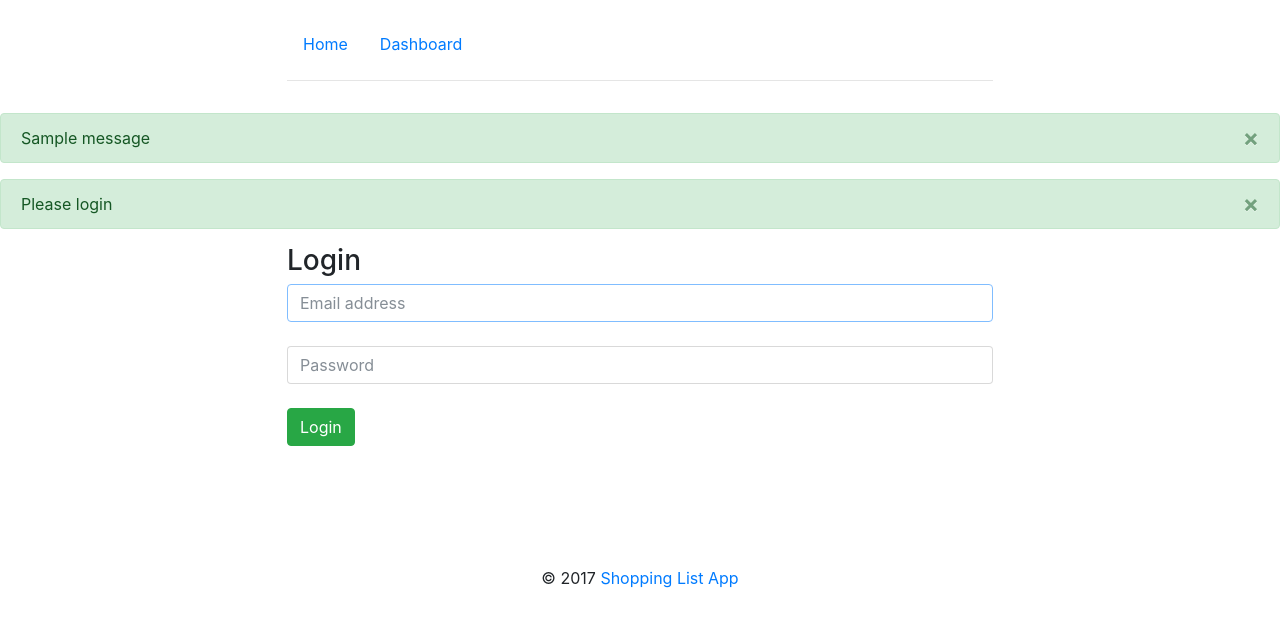
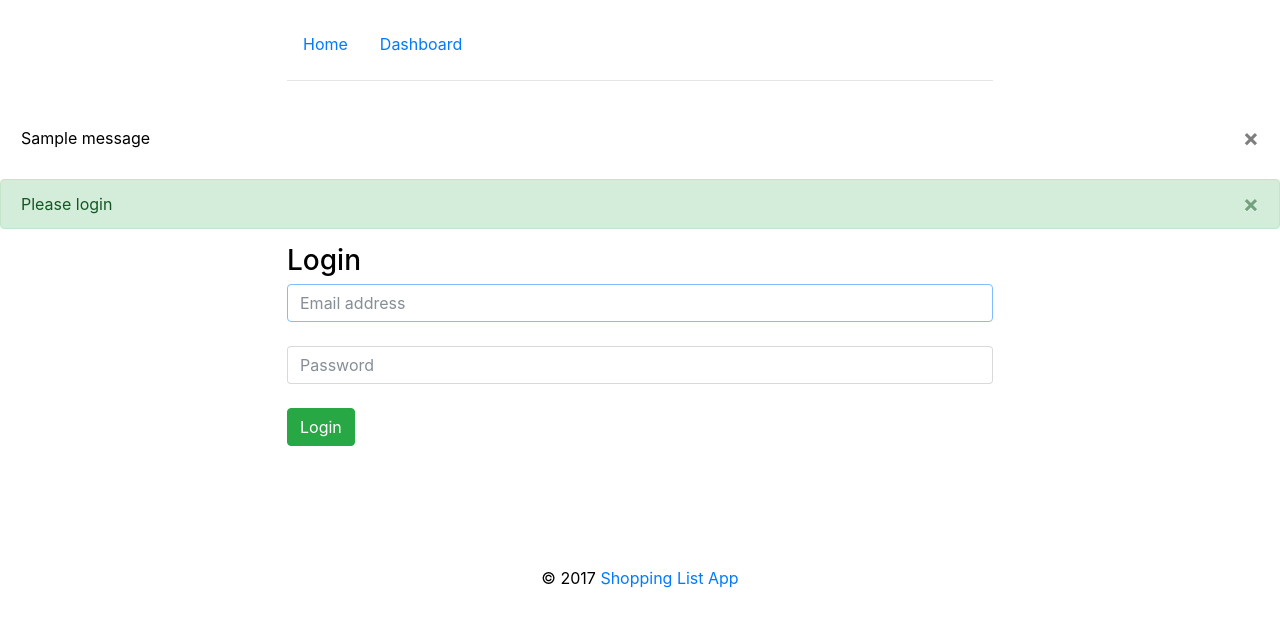
Before and after one commit to sasakad/Andela-Developer-Challenge---Shopping-List-V2.0, a Flask app: page /dashboard in a window 1280 px wide. Shown: the top 629 px of the page. Run offline with Flask 2, Linux system fonts and the light colour scheme; one stand-in notice (Sample message) is shown; some libraries are stand-ins or nearby versions.

Commit message:
[Feature[2098487] Added links and icons to logged in homepage and alerts for different responses

```diff
--- a/app/templates/base.html
+++ b/app/templates/base.html
@@ -6,6 +6,14 @@
         <title>{% block page_title %}{% endblock %}</title>
         <link rel="stylesheet" href="{{ url_for('static', filename='css/bootstrap.min.css') }}">
          <!-- Custom styles for this template -->
+         <style> body{
+            height:100%;
+            -webkit-font-smoothing: antialiased;
+            text-rendering: optimizelegibility;
+            color:black;
+         }
+         </style>
+        <link  rel="stylesheet" href="{{ url_for('static', filename='font-awesome/css/font-awesome.min.css') }}">
         <link  rel="stylesheet" href="{{ url_for('static', filename='css/narrow-jumbotron.css') }}">
         </head>
         <body>
@@ -28,20 +36,24 @@
                     </nav>
                 </div>
             </div>
-            {%with messages = get_flashed_messages()%}
+            {%with messages = get_flashed_messages(with_categories=True)%}
             {%if messages%}
-            {%for message in messages%}
-            <div class="alert alert-success alert-dismissible fade show" role="alert">
+            {%for category , message in messages%}
+            <div class="alert {{category}} alert-dismissible fade show" role="alert">
                 <button type="button" class="close" data-dismiss="alert" aria-label="Close">
                         <span aria-hidden="true">&times;</span>
                 </button>
-            {{ message }}
-        </div>
+                {{ message}}
+            </div>
             {%endfor%}
             {%endif%}
             {%endwith%}
-            {%if response in response%}
+            {%if response in response %}
+            {%if alert_type %}
+            <div class="alert {{alert_type}} alert-dismissible fade show" role="alert">
+            {%else%}
             <div class="alert alert-success alert-dismissible fade show" role="alert">
+            {%endif%}
                     <button type="button" class="close" data-dismiss="alert" aria-label="Close">
                             <span aria-hidden="true">&times;</span>
                     </button>
```
